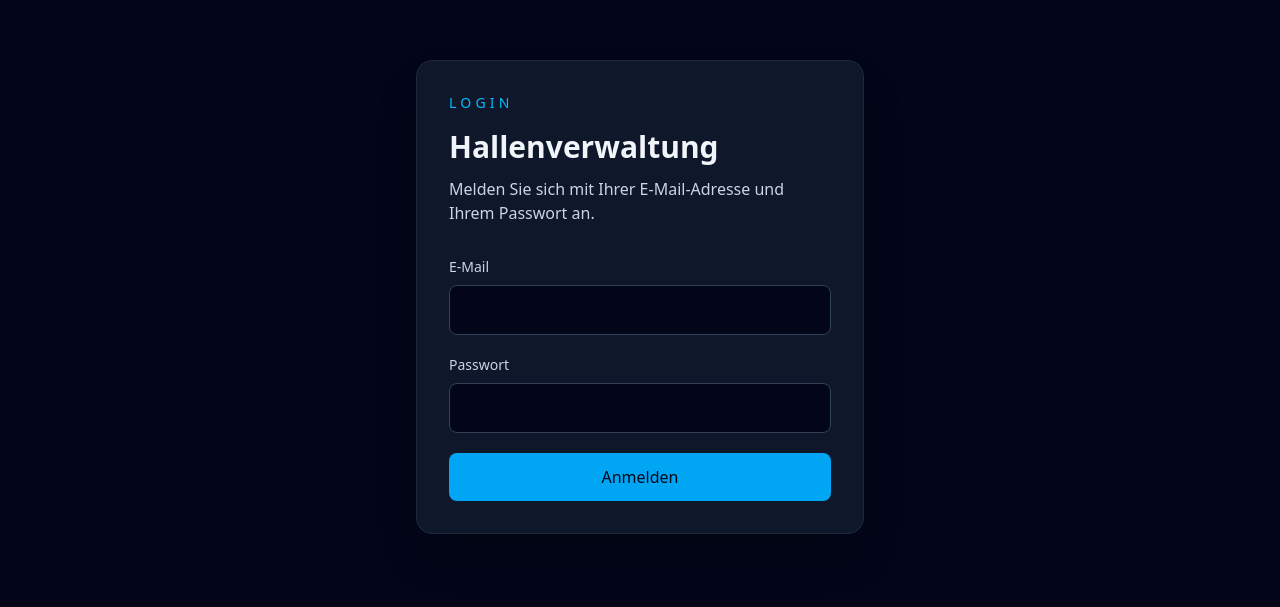
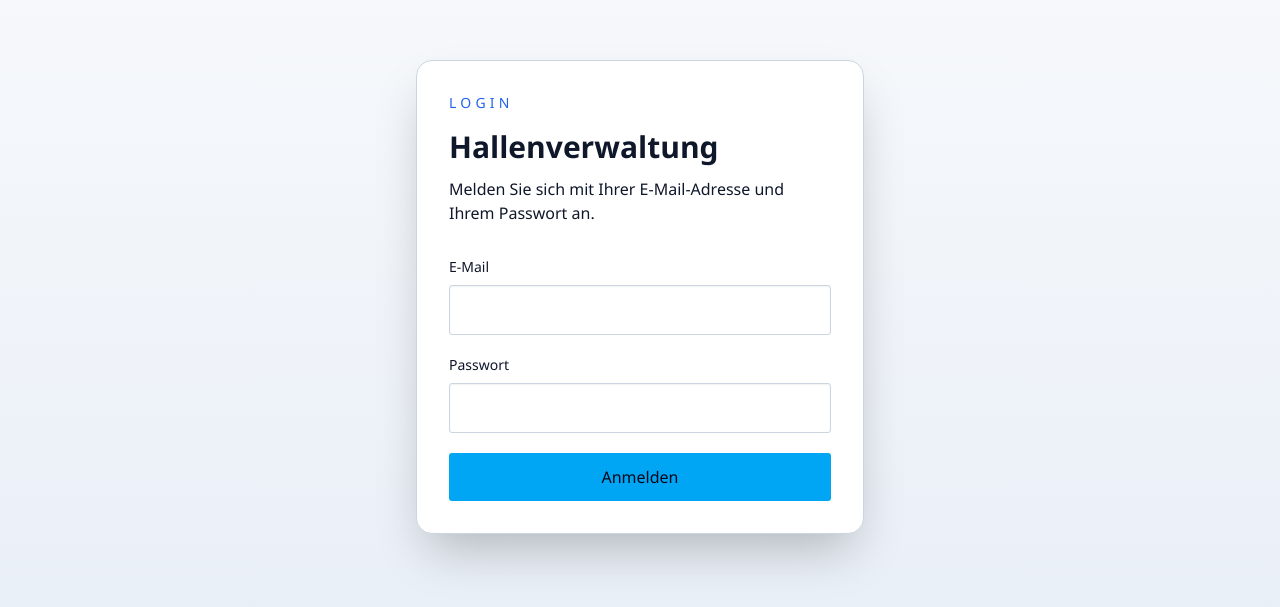
Before and after one commit to herrwurz/hallenverwaltung-st-valentin, a Next.js app: page /login in a window 1280 px wide. Shown: the part 103-710 px from the top of the page. Built offline with nearby package versions, Linux system fonts and the light colour scheme; no server answers.

Commit message:
Add Windows-style UI foundation

```diff
--- a/app/globals.css
+++ b/app/globals.css
@@ -1,7 +1,17 @@
 @import "tailwindcss";
 
 :root {
-  color-scheme: dark;
+  color-scheme: light;
+  --app-bg: #eef2f7;
+  --app-panel: #ffffff;
+  --app-panel-muted: #f8fafc;
+  --app-panel-selected: #eaf2ff;
+  --app-border: #cbd5e1;
+  --app-border-strong: #94a3b8;
+  --app-text: #0f172a;
+  --app-muted: #475569;
+  --app-accent: #2563eb;
+  --app-accent-strong: #1d4ed8;
 }
 
 * {
@@ -12,4 +22,124 @@ html,
 body {
   margin: 0;
   min-height: 100%;
+  background: var(--app-bg);
+  color: var(--app-text);
+  font-family:
+    "Segoe UI",
+    system-ui,
+    -apple-system,
+    BlinkMacSystemFont,
+    "Helvetica Neue",
+    Arial,
+    sans-serif;
 }
+
+button,
+input,
+select,
+textarea {
+  font: inherit;
+}
+
+.windows-shell {
+  min-height: 100vh;
+  background:
+    linear-gradient(180deg, #f8fafc 0%, #e8eef7 100%);
+  color: var(--app-text);
+}
+
+.windows-shell [class*="bg-slate-950"],
+.windows-shell [class*="bg-slate-900"] {
+  background-color: var(--app-panel) !important;
+}
+
+.windows-shell [class*="bg-slate-950/60"] {
+  background-color: var(--app-panel-muted) !important;
+}
+
+.windows-shell [class*="border-slate-800"],
+.windows-shell [class*="border-slate-700"] {
+  border-color: var(--app-border) !important;
+}
+
+.windows-shell [class*="text-slate-100"],
+.windows-shell [class*="text-slate-200"],
+.windows-shell [class*="text-slate-300"] {
+  color: var(--app-text) !important;
+}
+
+.windows-shell [class*="text-slate-400"],
+.windows-shell [class*="text-slate-500"],
+.windows-shell [class*="text-slate-600"] {
+  color: var(--app-muted) !important;
+}
+
+.windows-shell [class*="text-sky-400"],
+.windows-shell [class*="text-blue-700"] {
+  color: var(--app-accent) !important;
+}
+
+.windows-shell [class*="rounded-xl"],
+.windows-shell [class*="rounded-lg"] {
+  border-radius: 3px !important;
+}
+
+.windows-shell input,
+.windows-shell select,
+.windows-shell textarea {
+  border: 1px solid var(--app-border-strong) !important;
+  border-radius: 2px !important;
+  background: #ffffff !important;
+  color: var(--app-text) !important;
+  box-shadow: inset 0 1px 2px rgb(15 23 42 / 0.06);
+}
+
+.windows-shell input:focus,
+.windows-shell select:focus,
+.windows-shell textarea:focus {
+  outline: 2px solid rgb(37 99 235 / 0.35);
+  outline-offset: 1px;
+  border-color: var(--app-accent) !important;
+}
+
+.windows-shell button,
+.windows-shell a[class*="bg-sky-500"],
+.windows-shell a[class*="bg-blue-600"] {
+  border-radius: 2px !important;
+}
+
+.admin-desktop {
+  background: #dfe7f2;
+}
+
+.admin-desktop aside {
+  background: #f3f6fb;
+  border-right: 1px solid var(--app-border-strong);
+  box-shadow: 1px 0 0 #ffffff inset;
+}
+
+.admin-desktop nav a {
+  border: 1px solid transparent;
+}
+
+.admin-desktop nav a:hover {
+  background: var(--app-panel-selected) !important;
+  border-color: #bfdbfe;
+  color: var(--app-text) !important;
+}
+
+.admin-desktop header {
+  min-height: 44px;
+  background: #f8fafc;
+  border: 1px solid var(--app-border);
+  border-radius: 2px;
+  padding: 0.75rem 1rem;
+}
+
+.app-area-shell header {
+  background: var(--app-panel);
+  border: 1px solid var(--app-border);
+  border-radius: 3px;
+  padding: 1.5rem;
+  box-shadow: 0 1px 2px rgb(15 23 42 / 0.06);
+}
--- a/app/login/page.tsx
+++ b/app/login/page.tsx
@@ -10,7 +10,7 @@ export default async function LoginPage() {
   }
 
   return (
-    <main className="flex min-h-screen items-center justify-center bg-slate-950 px-6 py-10 text-slate-100">
+    <main className="windows-shell flex min-h-screen items-center justify-center bg-slate-950 px-6 py-10 text-slate-100">
       <section className="w-full max-w-md rounded-2xl border border-slate-800 bg-slate-900 p-8 shadow-2xl">
         <p className="text-sm font-medium uppercase tracking-[0.3em] text-sky-400">Login</p>
         <h1 className="mt-4 text-3xl font-semibold">Hallenverwaltung</h1>
--- a/components/admin-shell.tsx
+++ b/components/admin-shell.tsx
@@ -25,7 +25,7 @@ type AdminShellProps = {
 
 export function AdminShell({ children, navigationItems = navigation, userName }: AdminShellProps) {
   return (
-    <main className="min-h-screen bg-slate-950 text-slate-100">
+    <main className="windows-shell admin-desktop min-h-screen text-slate-100">
       <div className="mx-auto flex min-h-screen max-w-7xl">
         <aside className="w-64 shrink-0 border-r border-slate-800 px-5 py-8">
           <p className="text-xs font-medium uppercase tracking-[0.3em] text-sky-400">Verwaltung</p>
--- a/components/area-shell.tsx
+++ b/components/area-shell.tsx
@@ -19,7 +19,7 @@ export function AreaShell({
   authenticated = true,
 }: AreaShellProps) {
   return (
-    <main className="min-h-screen bg-slate-950 px-6 py-10 text-slate-100">
+    <main className="windows-shell app-area-shell min-h-screen px-6 py-10 text-slate-100">
       <div className="mx-auto max-w-5xl">
         <header className="flex items-start justify-between gap-6 border-b border-slate-800 pb-8">
           <div>
--- a/components/form-actions.tsx
+++ b/components/form-actions.tsx
@@ -15,13 +15,13 @@ export function FormActions({
     <div className="flex flex-wrap justify-end gap-3">
       <Link
         href={cancelHref}
-        className="rounded-lg border border-slate-700 px-5 py-2 text-sm text-slate-200 hover:bg-slate-800"
+        className="rounded-sm border border-slate-700 bg-white px-5 py-2 text-sm text-slate-700 hover:bg-slate-100"
       >
         {cancelLabel}
       </Link>
       <button
         type="submit"
-        className="rounded-lg bg-sky-500 px-5 py-2 text-sm font-medium text-slate-950 hover:bg-sky-400"
+        className="rounded-sm border border-blue-700 bg-blue-600 px-5 py-2 text-sm font-medium text-white hover:bg-blue-700"
       >
         {submitLabel}
       </button>
```
Also changed, not shown: 3 other files (tests, documents, lock files or other folders).
